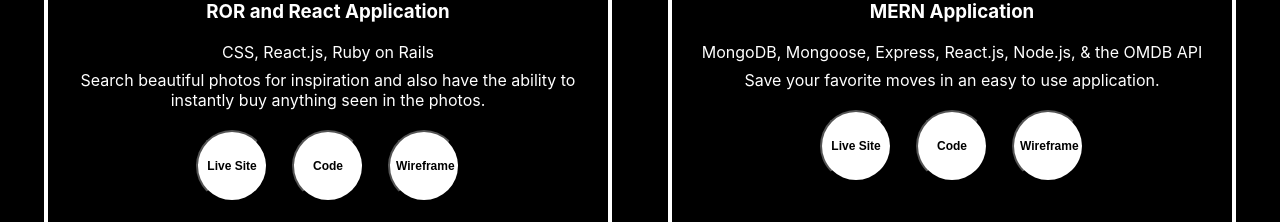
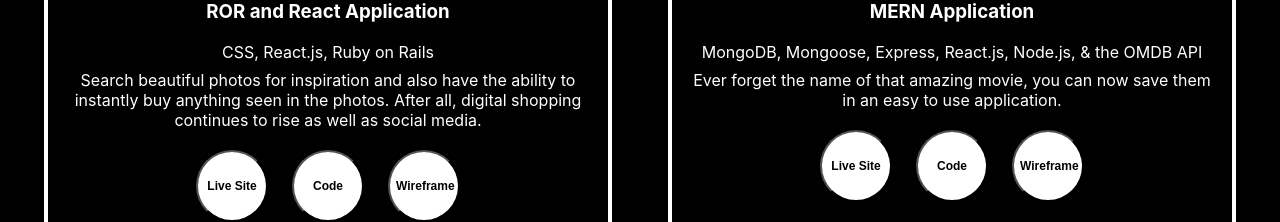
Before and after one commit to ReginaClarke/Personal-Website, a React (Create React App) app: page /projects in a window 1280 px wide. Shown: the part 599-821 px from the top of the page. Built offline with nearby package versions, Linux system fonts and the light colour scheme; no server answers.

Commit message:
Updated descriptions to projects

```diff
--- a/src/components/Projects.js
+++ b/src/components/Projects.js
@@ -83,7 +83,7 @@ function Projects() {
           <p>CSS, React.js, Ruby on Rails</p>
           <p>
             Search beautiful photos for inspiration and also have the ability to
-            instantly buy anything seen in the photos.
+            instantly buy anything seen in the photos. After all, digital shopping continues to rise as well as social media.
           </p>
           <button className="projectbutton" onClick={instashopSite}>
             Live Site
@@ -106,7 +106,7 @@ function Projects() {
           </video>
           <h3>MERN Application</h3>
           <p>MongoDB, Mongoose, Express, React.js, Node.js, & the OMDB API</p>
-          <p>Save your favorite moves in an easy to use application.</p>
+          <p>Ever forget the name of that amazing movie, you can now save them in an easy to use application.</p>
           <button className="projectbutton" onClick={myflicksSite}>
             Live Site
           </button>
```
